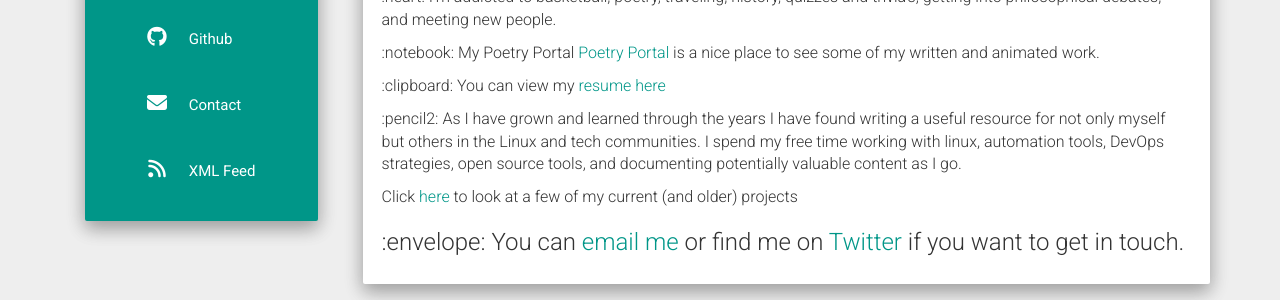
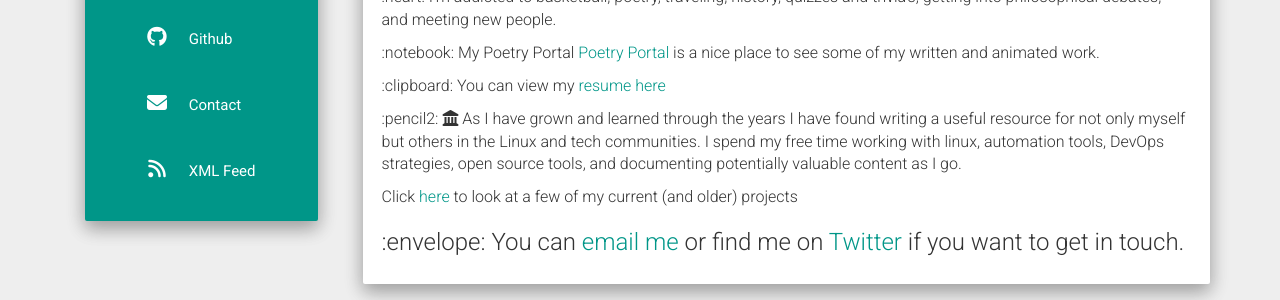
Before and after one commit to tmeralus/tmeralus.github.io, a Jekyll site: the page built from about.md, in a window 1280 px wide. Shown: the part 487-787 px from the top of the page. Built offline with Jekyll 4.4.1, drawn with Linux system fonts in a browser that asks for light colours; nearby versions of some CDN libraries.

```diff
--- a/about.md
+++ b/about.md
@@ -18,7 +18,7 @@ permalink: /about/
 
 :clipboard: You can view my [resume here](/contact)
 
-:pencil2: As I have grown and learned through the years I have found writing a useful resource for not only myself but others in the Linux and tech communities. I spend my free time working with linux, automation tools, DevOps strategies, open source tools, and documenting potentially valuable content as I go.
+:pencil2: <i class="fas fa-landmark"></i> As I have grown and learned through the years I have found writing a useful resource for not only myself but others in the Linux and tech communities. I spend my free time working with linux, automation tools, DevOps strategies, open source tools, and documenting potentially valuable content as I go.
 
 Click [here](/projects/) to look at a few of my current (and older) projects
 
```
